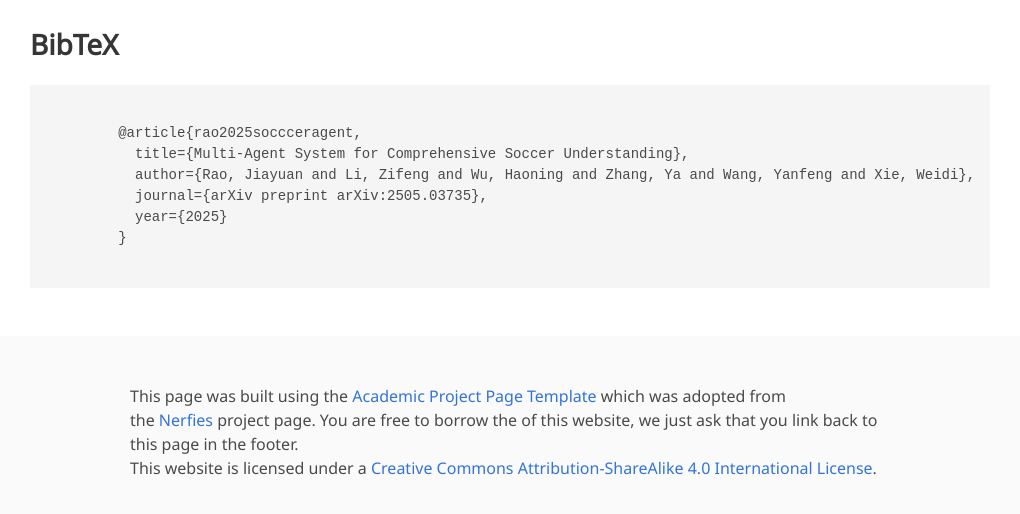
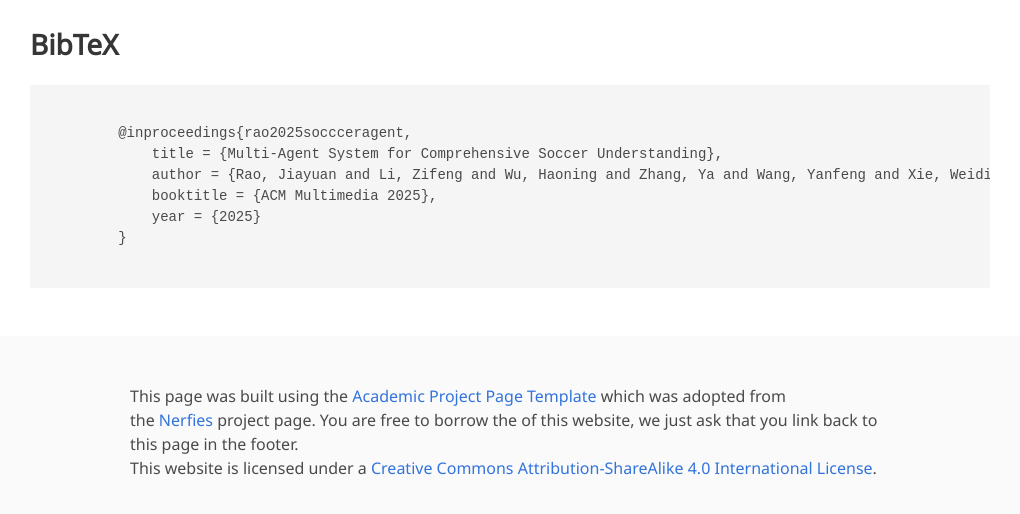
Before and after one commit to jyrao/SoccerAgent, a plain HTML site: page index.html in a window 1280 px wide. Shown: the part 4933-5447 px from the top of the page, without its empty margins (130-1150 px from the left). Drawn offline with nearby package versions, Linux system fonts and the light colour scheme; some icons are missing; a web font is replaced by a local one.

Commit message:
modified citation format

```diff
--- a/index.html
+++ b/index.html
@@ -324,11 +324,11 @@ figcaption {
     <div class="container is-max-desktop content">
       <h2 class="title">BibTeX</h2>
       <pre><code>
-        @article{rao2025soccceragent,
-          title={Multi-Agent System for Comprehensive Soccer Understanding},
-          author={Rao, Jiayuan and Li, Zifeng and Wu, Haoning and Zhang, Ya and Wang, Yanfeng and Xie, Weidi},
-          journal={arXiv preprint arXiv:2505.03735},
-          year={2025}
+        @inproceedings{rao2025soccceragent,
+            title = {Multi-Agent System for Comprehensive Soccer Understanding},
+            author = {Rao, Jiayuan and Li, Zifeng and Wu, Haoning and Zhang, Ya and Wang, Yanfeng and Xie, Weidi},
+            booktitle = {ACM Multimedia 2025},
+            year = {2025}
         }
       </code></pre>
     </div>
```
